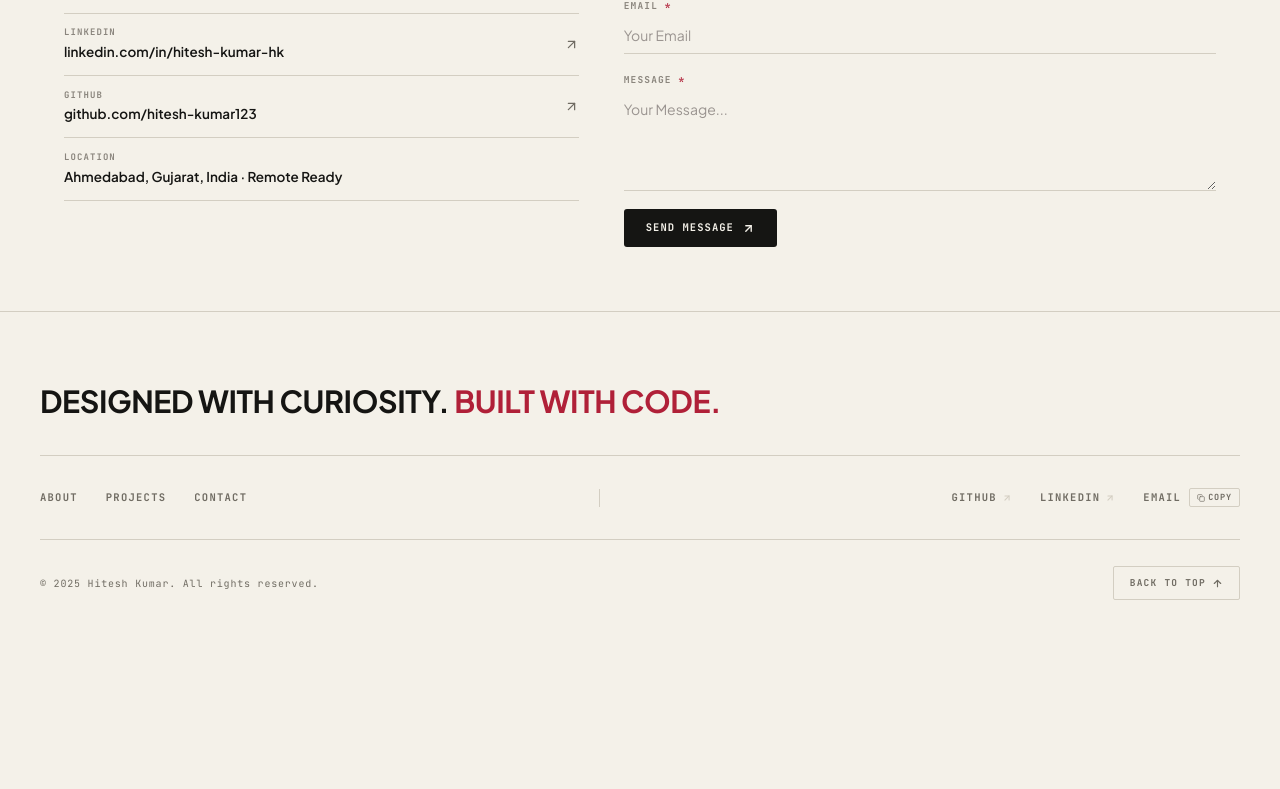
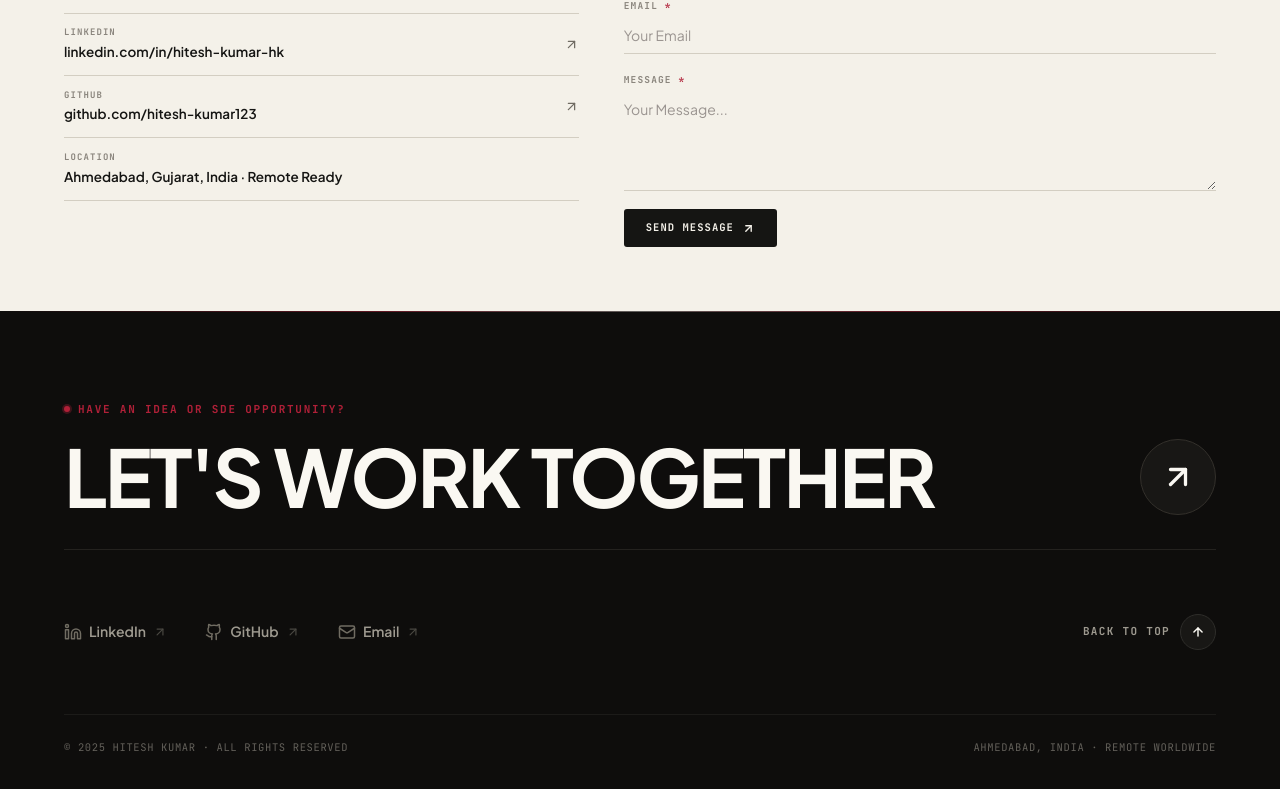
Before and after one commit to hitesh-kumar123/Portfolio_HK, a React (Vite) app: page / in a window 1280 px wide. Shown: the part 8279-9068 px from the top of the page. Before the commit the page ends 8927 px from the top, so only its background shows below. Built offline with nearby package versions, Linux system fonts and the light colour scheme; the HTML template or start-up script is replaced by a standard one.

Commit message:
all section desgino is complete

```diff
--- a/src/components/layout/Footer.tsx
+++ b/src/components/layout/Footer.tsx
@@ -1,290 +1,405 @@
-import React, { useState } from "react";
-import { motion } from "framer-motion";
-import { ArrowUpRight, ArrowUp, Copy, Check } from "lucide-react";
-import { siteNavItems } from "@/data/navigation";
+import React from "react";
+import { ArrowUp, ArrowUpRight, Github, Linkedin, Mail, Sparkles } from "lucide-react";
 
-const PAL = {
-  paper:   "#F4F1E9",
-  surface: "#FAF8F2",
-  ink:     "#151513",
-  muted:   "#706C63",
-  border:  "#D3CEC2",
-  wine:    "#B02038",
-};
+interface SocialItem {
+  name: string;
+  href: string;
+  icon: React.ReactNode;
+}
 
-const NAV_LINKS = [
-  { id: "about",   label: "About" },
-  { id: "work",    label: "Projects" },
-  { id: "contact", label: "Contact" },
-];
-
-const EXTERNAL_LINKS = [
-  { label: "GitHub",   href: "https://github.com/hitesh-kumar123", copyable: false },
-  { label: "LinkedIn", href: "https://www.linkedin.com/in/hitesh-kumar-hk/", copyable: false },
-  { label: "Email",    href: "mailto:hiteshdevkumar2003@gmail.com", copyable: true },
+const SOCIAL_ITEMS: SocialItem[] = [
+  {
+    name: "LinkedIn",
+    href: "https://www.linkedin.com/in/hitesh-kumar-hk/",
+    icon: <Linkedin size={18} strokeWidth={2} />,
+  },
+  {
+    name: "GitHub",
+    href: "https://github.com/hitesh-kumar123",
+    icon: <Github size={18} strokeWidth={2} />,
+  },
+  {
+    name: "Email",
+    href: "mailto:hiteshdevkumar2003@gmail.com",
+    icon: <Mail size={18} strokeWidth={2} />,
+  },
 ];
 
 export const Footer: React.FC = () => {
   const currentYear = new Date().getFullYear();
-  const [copied, setCopied] = useState(false);
 
-  const scrollToTop = () => window.scrollTo({ top: 0, behavior: "smooth" });
-  const scrollTo = (id: string) => document.getElementById(id)?.scrollIntoView({ behavior: "smooth" });
+  const scrollToTop = () => {
+    window.scrollTo({ top: 0, behavior: "smooth" });
+  };
 
-  const handleCopyEmail = () => {
-    navigator.clipboard.writeText("hiteshdevkumar2003@gmail.com").then(() => {
-      setCopied(true);
-      setTimeout(() => setCopied(false), 2000);
-    });
+  const scrollToContact = () => {
+    document.getElementById("contact")?.scrollIntoView({ behavior: "smooth" });
   };
 
   return (
-    <footer
-      aria-label="Site footer"
-      style={{ background: PAL.paper, borderTop: `1px solid ${PAL.border}` }}
-    >
+    <footer aria-label="Site footer" className="ft-cta-wrap">
+      {/* Top ambient luxury hairline glow */}
+      <div className="ft-cta-glow-line" aria-hidden="true" />
+
+      <div className="ft-cta-container">
+
+        {/* ── Giant Magnetic CTA Headline ── */}
+        <div className="ft-cta-hero">
+          <div className="ft-cta-eyebrow">
+            <span className="ft-cta-dot" aria-hidden="true" />
+            <span>HAVE AN IDEA OR SDE OPPORTUNITY?</span>
+          </div>
+
+          <a
+            href="mailto:hiteshdevkumar2003@gmail.com"
+            className="ft-cta-big-link"
+            aria-label="Let's work together — Send an email"
+          >
+            <span className="ft-cta-big-text">LET&apos;S WORK TOGETHER</span>
+            <div className="ft-cta-big-arrow-box" aria-hidden="true">
+              <ArrowUpRight size={36} strokeWidth={2.2} className="ft-cta-big-arrow" />
+            </div>
+          </a>
+        </div>
+
+        {/* ── Mid-Row: Floating Socials & Back to Top ── */}
+        <div className="ft-cta-mid-row">
+
+          {/* Borderless Floating Socials */}
+          <div className="ft-cta-socials">
+            {SOCIAL_ITEMS.map((item) => (
+              <a
+                key={item.name}
+                href={item.href}
+                target={item.href.startsWith("http") ? "_blank" : undefined}
+                rel={item.href.startsWith("http") ? "noopener noreferrer" : undefined}
+                className="ft-cta-social-link"
+                aria-label={`${item.name} profile`}
+              >
+                <span className="ft-cta-social-icon">{item.icon}</span>
+                <span className="ft-cta-social-name">{item.name}</span>
+                <ArrowUpRight size={14} strokeWidth={2} className="ft-cta-social-arrow" aria-hidden="true" />
+              </a>
+            ))}
+          </div>
+
+          {/* Elevate Button */}
+          <button
+            type="button"
+            onClick={scrollToTop}
+            className="ft-cta-top-btn"
+            aria-label="Scroll back to top of page"
+          >
+            <span className="ft-cta-top-txt">BACK TO TOP</span>
+            <div className="ft-cta-top-icon-circle">
+              <ArrowUp size={14} strokeWidth={2.5} className="ft-cta-top-arrow" />
+            </div>
+          </button>
+
+        </div>
+
+        {/* ── Bottom Precision Bar ── */}
+        <div className="ft-cta-bottom-bar">
+          <p className="ft-cta-copyright">
+            © {currentYear} HITESH KUMAR · ALL RIGHTS RESERVED
+          </p>
+
+          <p className="ft-cta-location">
+            AHMEDABAD, INDIA · REMOTE WORLDWIDE
+          </p>
+        </div>
+
+      </div>
+
+      {/* ── Scoped Styling ── */}
       <style>{`
-        .ftr-mono    { font-family: 'JetBrains Mono', 'Fira Mono', monospace; }
-        .ftr-display { font-family: 'Plus Jakarta Sans', system-ui, sans-serif; }
+        .ft-cta-wrap {
+          background-color: #0E0D0C;
+          color: #FAF8F2;
+          width: 100%;
+          position: relative;
+          box-sizing: border-box;
+          padding: clamp(4rem, 7vw, 6.5rem) 0 2rem;
+          overflow: hidden;
+        }
 
-        .ftr-link {
-          position: relative;
+        .ft-cta-glow-line {
+          position: absolute;
+          top: 0;
+          left: 0;
+          right: 0;
+          height: 1px;
+          background: linear-gradient(
+            90deg,
+            transparent 0%,
+            rgba(176, 32, 56, 0.5) 30%,
+            rgba(250, 248, 242, 0.35) 50%,
+            rgba(176, 32, 56, 0.5) 70%,
+            transparent 100%
+          );
+        }
+
+        .ft-cta-container {
+          max-width: 1200px;
+          margin: 0 auto;
+          padding: 0 1.5rem;
+          box-sizing: border-box;
+          display: flex;
+          flex-direction: column;
+          gap: clamp(3rem, 5vw, 4.5rem);
+        }
+
+        /* ── Giant CTA Headline ── */
+        .ft-cta-hero {
+          display: flex;
+          flex-direction: column;
+          gap: 1.25rem;
+        }
+
+        .ft-cta-eyebrow {
           display: inline-flex;
           align-items: center;
-          gap: 5px;
-          background: none;
+          gap: 8px;
+          font-family: 'JetBrains Mono', monospace;
+          font-size: 11px;
+          font-weight: 700;
+          letter-spacing: 0.16em;
+          color: #B02038;
+          text-transform: uppercase;
+        }
+
+        .ft-cta-dot {
+          width: 6px;
+          height: 6px;
+          border-radius: 50%;
+          background-color: #B02038;
+          box-shadow: 0 0 0 2px rgba(176, 32, 56, 0.3);
+          display: inline-block;
+        }
+
+        .ft-cta-big-link {
+          display: inline-flex;
+          align-items: center;
+          justify-content: space-between;
+          text-decoration: none;
+          color: #FAF8F2;
+          gap: 1.5rem;
+          cursor: pointer;
+          transition: all 260ms ease;
+          width: 100%;
+          border-bottom: 1px solid #24221F;
+          padding-bottom: 2rem;
+        }
+
+        .ft-cta-big-text {
+          font-family: 'Plus Jakarta Sans', system-ui, sans-serif;
+          font-size: clamp(2.4rem, 6.2vw, 5.2rem);
+          font-weight: 800;
+          line-height: 1;
+          letter-spacing: -0.03em;
+          color: #FAF8F2;
+          transition: color 240ms ease, transform 240ms ease;
+        }
+
+        .ft-cta-big-arrow-box {
+          width: clamp(54px, 6vw, 76px);
+          height: clamp(54px, 6vw, 76px);
+          border-radius: 50%;
+          border: 1px solid #33302B;
+          display: flex;
+          align-items: center;
+          justify-content: center;
+          background: #181715;
+          color: #FAF8F2;
+          flex-shrink: 0;
+          transition: all 260ms ease;
+        }
+
+        .ft-cta-big-arrow {
+          transition: transform 260ms ease, color 260ms ease;
+        }
+
+        .ft-cta-big-link:hover .ft-cta-big-text {
+          color: #B02038;
+          transform: translateX(6px);
+        }
+
+        .ft-cta-big-link:hover .ft-cta-big-arrow-box {
+          background-color: #B02038;
+          border-color: #B02038;
+          box-shadow: 0 8px 30px rgba(176, 32, 56, 0.45);
+          transform: scale(1.06);
+        }
+
+        .ft-cta-big-link:hover .ft-cta-big-arrow {
+          transform: translate(3px, -3px);
+          color: #FFFFFF;
+        }
+
+        /* ── Mid Row: Socials & Back to Top ── */
+        .ft-cta-mid-row {
+          display: flex;
+          align-items: center;
+          justify-content: space-between;
+          flex-wrap: wrap;
+          gap: 1.75rem;
+        }
+
+        .ft-cta-socials {
+          display: flex;
+          align-items: center;
+          gap: clamp(1.25rem, 3vw, 2.5rem);
+          flex-wrap: wrap;
+        }
+
+        .ft-cta-social-link {
+          display: inline-flex;
+          align-items: center;
+          gap: 7px;
+          text-decoration: none;
+          color: #9E9A90;
+          font-family: 'Plus Jakarta Sans', system-ui, sans-serif;
+          font-size: 14px;
+          font-weight: 600;
+          transition: color 200ms ease, transform 200ms ease;
+        }
+
+        .ft-cta-social-icon {
+          color: #706C62;
+          transition: color 200ms ease, transform 200ms ease;
+          display: flex;
+          align-items: center;
+        }
+
+        .ft-cta-social-arrow {
+          color: #4A4842;
+          transition: color 200ms ease, transform 200ms ease;
+        }
+
+        .ft-cta-social-link:hover {
+          color: #FAF8F2;
+          transform: translateY(-2px);
+        }
+
+        .ft-cta-social-link:hover .ft-cta-social-icon {
+          color: #B02038;
+          transform: scale(1.15);
+        }
+
+        .ft-cta-social-link:hover .ft-cta-social-arrow {
+          color: #B02038;
+          transform: translate(2px, -2px);
+        }
+
+        /* Elevate Button */
+        .ft-cta-top-btn {
+          display: inline-flex;
+          align-items: center;
+          gap: 10px;
+          background: transparent;
           border: none;
           padding: 0;
           cursor: pointer;
-          text-decoration: none;
-          color: ${PAL.muted};
+          color: #9E9A90;
           font-family: 'JetBrains Mono', monospace;
-          font-size: 10.5px;
+          transition: all 200ms ease;
+        }
+
+        .ft-cta-top-txt {
+          font-size: 11px;
           font-weight: 700;
           letter-spacing: 0.12em;
           text-transform: uppercase;
-          transition: color 0.22s;
-        }
-        .ftr-link::after {
-          content: '';
-          position: absolute;
-          bottom: -2px; left: 0;
-          width: 0; height: 1px;
-          background: ${PAL.wine};
-          transition: width 0.26s ease;
-        }
-        .ftr-link:hover { color: ${PAL.ink}; }
-        .ftr-link:hover::after { width: 100%; }
-        .ftr-link:focus-visible {
-          outline: 2px solid ${PAL.wine};
-          outline-offset: 5px;
-          border-radius: 2px;
-        }
-        @media (prefers-reduced-motion: reduce) {
-          .ftr-link { transition: none; }
-          .ftr-link::after { transition: none; }
+          transition: color 200ms ease;
         }
 
-        .ftr-arrow { transition: transform 0.2s ease; color: ${PAL.border}; }
-        .ftr-link:hover .ftr-arrow { transform: translate(2px,-2px); color: ${PAL.wine}; }
-        @media (prefers-reduced-motion: reduce) {
-          .ftr-arrow { transition: none; }
-          .ftr-link:hover .ftr-arrow { transform: none; }
+        .ft-cta-top-icon-circle {
+          width: 36px;
+          height: 36px;
+          border-radius: 50%;
+          border: 1px solid #2E2D2A;
+          background: #181715;
+          display: flex;
+          align-items: center;
+          justify-content: center;
+          color: #FAF8F2;
+          transition: all 220ms ease;
         }
 
-        .ftr-top {
-          display: inline-flex;
-          align-items: center;
-          gap: 6px;
-          background: none;
-          border: 1px solid ${PAL.border};
-          padding: 9px 16px;
-          border-radius: 2px;
-          cursor: pointer;
-          font-family: 'JetBrains Mono', monospace;
-          font-size: 9.5px;
-          font-weight: 700;
-          letter-spacing: 0.13em;
-          text-transform: uppercase;
-          color: ${PAL.muted};
-          transition: border-color 0.22s, color 0.22s, transform 0.22s;
-        }
-        .ftr-top:hover { border-color: ${PAL.ink}; color: ${PAL.ink}; transform: translateY(-2px); }
-        .ftr-top:focus-visible { outline: 2px solid ${PAL.wine}; outline-offset: 4px; border-radius: 2px; }
-        .ftr-top-arrow { transition: transform 0.22s ease; }
-        .ftr-top:hover .ftr-top-arrow { transform: translateY(-3px); }
-        @media (prefers-reduced-motion: reduce) {
-          .ftr-top { transition: none; }
-          .ftr-top:hover { transform: none; }
-          .ftr-top-arrow { transition: none; }
-          .ftr-top:hover .ftr-top-arrow { transform: none; }
+        .ft-cta-top-arrow {
+          transition: transform 220ms ease;
         }
 
-        .ftr-copy {
-          display: inline-flex;
-          align-items: center;
-          gap: 3px;
-          font-family: 'JetBrains Mono', monospace;
-          font-size: 8.5px;
-          font-weight: 700;
-          letter-spacing: 0.1em;
-          text-transform: uppercase;
-          color: ${PAL.muted};
-          background: none;
-          border: 1px solid ${PAL.border};
-          border-radius: 2px;
-          padding: 2px 7px;
-          cursor: pointer;
-          transition: border-color 0.2s, color 0.2s;
+        .ft-cta-top-btn:hover .ft-cta-top-txt {
+          color: #FAF8F2;
         }
-        .ftr-copy:hover { border-color: ${PAL.wine}; color: ${PAL.wine}; }
-        .ftr-copy:focus-visible { outline: 2px solid ${PAL.wine}; outline-offset: 3px; }
-        @media (prefers-reduced-motion: reduce) { .ftr-copy { transition: none; } }
 
-        .ftr-links-row {
+        .ft-cta-top-btn:hover .ft-cta-top-icon-circle {
+          background-color: #B02038;
+          border-color: #B02038;
+          box-shadow: 0 4px 16px rgba(176, 32, 56, 0.4);
+          transform: translateY(-2px);
+        }
+
+        .ft-cta-top-btn:hover .ft-cta-top-arrow {
+          transform: translateY(-2px);
+        }
+
+        /* ── Bottom Precision Bar ── */
+        .ft-cta-bottom-bar {
           display: flex;
           align-items: center;
-          gap: 28px;
+          justify-content: space-between;
           flex-wrap: wrap;
-        }
-        @media (max-width: 600px) { .ftr-links-row { gap: 18px; } }
-
-        .ftr-bottom {
-          display: flex;
-          justify-content: space-between;
-          align-items: center;
-          flex-wrap: wrap;
-          gap: 16px;
+          gap: 1rem;
+          padding-top: 1.5rem;
+          border-top: 1px solid #1C1B19;
         }
 
-        .ftr-sep {
-          width: 1px;
-          height: 18px;
-          background: ${PAL.border};
-          flex-shrink: 0;
+        .ft-cta-copyright,
+        .ft-cta-location {
+          font-family: 'JetBrains Mono', monospace;
+          font-size: 10.5px;
+          color: #63605A;
+          letter-spacing: 0.06em;
+          margin: 0;
         }
-        @media (max-width: 720px) { .ftr-sep { display: none; } }
+
+        @media (max-width: 768px) {
+          .ft-cta-big-link {
+            flex-direction: column;
+            align-items: flex-start;
+            gap: 1.25rem;
+          }
+          .ft-cta-mid-row {
+            flex-direction: column;
+            align-items: flex-start;
+            gap: 1.5rem;
+          }
+          .ft-cta-socials {
+            width: 100%;
+            justify-content: space-between;
+          }
+        }
+
+        @media (prefers-reduced-motion: reduce) {
+          .ft-cta-big-link,
+          .ft-cta-big-text,
+          .ft-cta-big-arrow-box,
+          .ft-cta-big-arrow,
+          .ft-cta-social-link,
+          .ft-cta-social-icon,
+          .ft-cta-social-arrow,
+          .ft-cta-top-btn,
+          .ft-cta-top-icon-circle,
+          .ft-cta-top-arrow {
+            transition: none !important;
+            transform: none !important;
+          }
+        }
       `}</style>
-
-      <div style={{ maxWidth: 1280, margin: "0 auto", padding: "72px 40px 48px" }}>
-
-        {/* Closing statement */}
-        <motion.div
-          initial={{ opacity: 0, y: 14 }}
-          whileInView={{ opacity: 1, y: 0 }}
-          viewport={{ once: true, margin: "-40px" }}
-          transition={{ duration: 0.7, ease: [0.16, 1, 0.3, 1] }}
-          style={{ paddingBottom: 36, borderBottom: `1px solid ${PAL.border}` }}
-        >
-          <p
-            className="ftr-display"
-            style={{
-              fontSize: "clamp(1.05rem, 2.5vw, 1.9rem)",
-              fontWeight: 700,
-              color: PAL.ink,
-              letterSpacing: "-0.014em",
-              lineHeight: 1.15,
-              margin: 0,
-            }}
-          >
-            DESIGNED WITH CURIOSITY.{" "}
-            <span style={{ color: PAL.wine }}>BUILT WITH CODE.</span>
-          </p>
-        </motion.div>
-
-        {/* Nav + External links */}
-        <motion.div
-          initial={{ opacity: 0, y: 10 }}
-          whileInView={{ opacity: 1, y: 0 }}
-          viewport={{ once: true, margin: "-30px" }}
-          transition={{ duration: 0.6, delay: 0.08, ease: [0.16, 1, 0.3, 1] }}
-          style={{
-            padding: "32px 0",
-            borderBottom: `1px solid ${PAL.border}`,
-            display: "flex",
-            justifyContent: "space-between",
-            alignItems: "center",
-            flexWrap: "wrap",
-            gap: 20,
-          }}
-        >
-          <nav aria-label="Footer navigation">
-            <div className="ftr-links-row">
-              {NAV_LINKS.map(({ id, label }) => (
-                <button
-                  key={id}
-                  className="ftr-link"
-                  onClick={() => scrollTo(id)}
-                  aria-label={`Jump to ${label} section`}
-                >
-                  {label}
-                </button>
-              ))}
-            </div>
-          </nav>
-
-          <div aria-hidden="true" className="ftr-sep" />
-
-          <div className="ftr-links-row">
-            {EXTERNAL_LINKS.map((link) => (
-              <span key={link.label} style={{ display: "inline-flex", alignItems: "center", gap: 8 }}>
-                <a
-                  className="ftr-link"
-                  href={link.href}
-                  target={link.href.startsWith("http") ? "_blank" : undefined}
-                  rel="noopener noreferrer"
-                  aria-label={
-                    link.href.startsWith("http")
-                      ? `${link.label} profile — opens in new tab`
-                      : `Send email to Hitesh Kumar`
-                  }
-                >
-                  {link.label}
-                  {link.href.startsWith("http") && (
-                    <ArrowUpRight size={10} strokeWidth={2.5} className="ftr-arrow" />
-                  )}
-                </a>
-                {link.copyable && (
-                  <button
-                    className="ftr-copy"
-                    onClick={handleCopyEmail}
-                    aria-label="Copy email address to clipboard"
-                  >
-                    {copied
-                      ? <><Check size={8} /><span>COPIED</span></>
-                      : <><Copy size={8} /><span>COPY</span></>
-                    }
-                  </button>
-                )}
-              </span>
-            ))}
-          </div>
-        </motion.div>
-
-        {/* Bottom metadata bar */}
-        <motion.div
-          initial={{ opacity: 0 }}
-          whileInView={{ opacity: 1 }}
-          viewport={{ once: true }}
-          transition={{ duration: 0.55, delay: 0.15 }}
-          className="ftr-bottom"
-          style={{ paddingTop: 26 }}
-        >
-          <p className="ftr-mono" style={{ fontSize: 10, color: PAL.muted, letterSpacing: "0.08em" }}>
-            © {currentYear} Hitesh Kumar. All rights reserved.
-          </p>
-
-          <button
-            className="ftr-top"
-            onClick={scrollToTop}
-            aria-label="Back to top of page"
-          >
-            <span>BACK TO TOP</span>
-            <ArrowUp size={11} strokeWidth={2.5} className="ftr-top-arrow" />
-          </button>
-        </motion.div>
-
-      </div>
     </footer>
   );
 };
+
+export default Footer;
--- a/src/index.css
+++ b/src/index.css
@@ -20,6 +20,8 @@
     scroll-behavior: smooth;
     -webkit-font-smoothing: antialiased;
     -moz-osx-font-smoothing: grayscale;
+    -ms-overflow-style: none;  /* IE and Edge */
+    scrollbar-width: none;  /* Firefox */
   }
 
   body {
@@ -29,6 +31,15 @@
     min-height: 100vh;
     overflow-x: hidden;
     position: relative;
+    -ms-overflow-style: none;  /* IE and Edge */
+    scrollbar-width: none;  /* Firefox */
+  }
+
+  /* Hide scrollbar for Chrome, Safari and Opera */
+  ::-webkit-scrollbar {
+    display: none;
+    width: 0px;
+    background: transparent;
   }
 
   h1, h2, h3, h4, h5, h6 {
```
